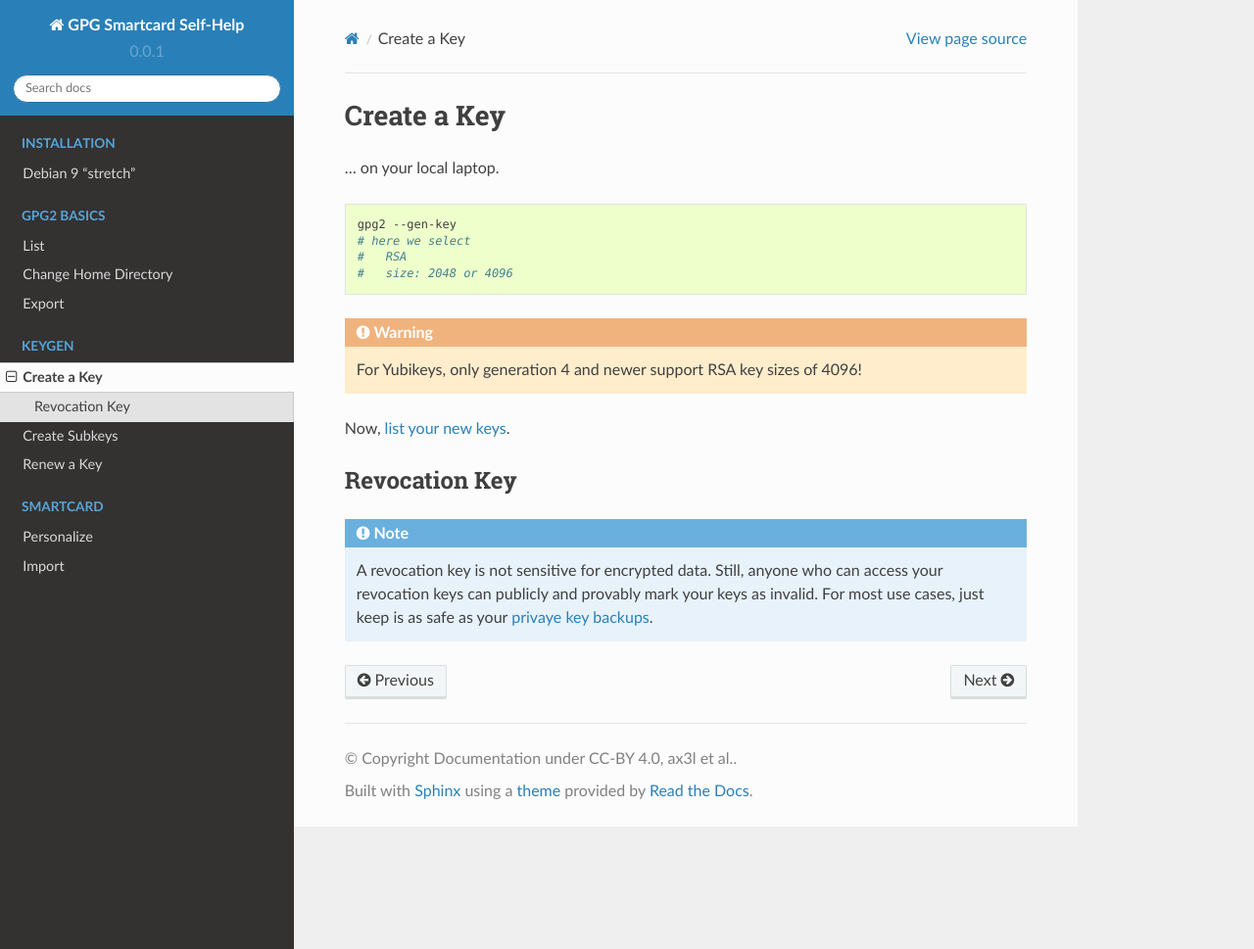
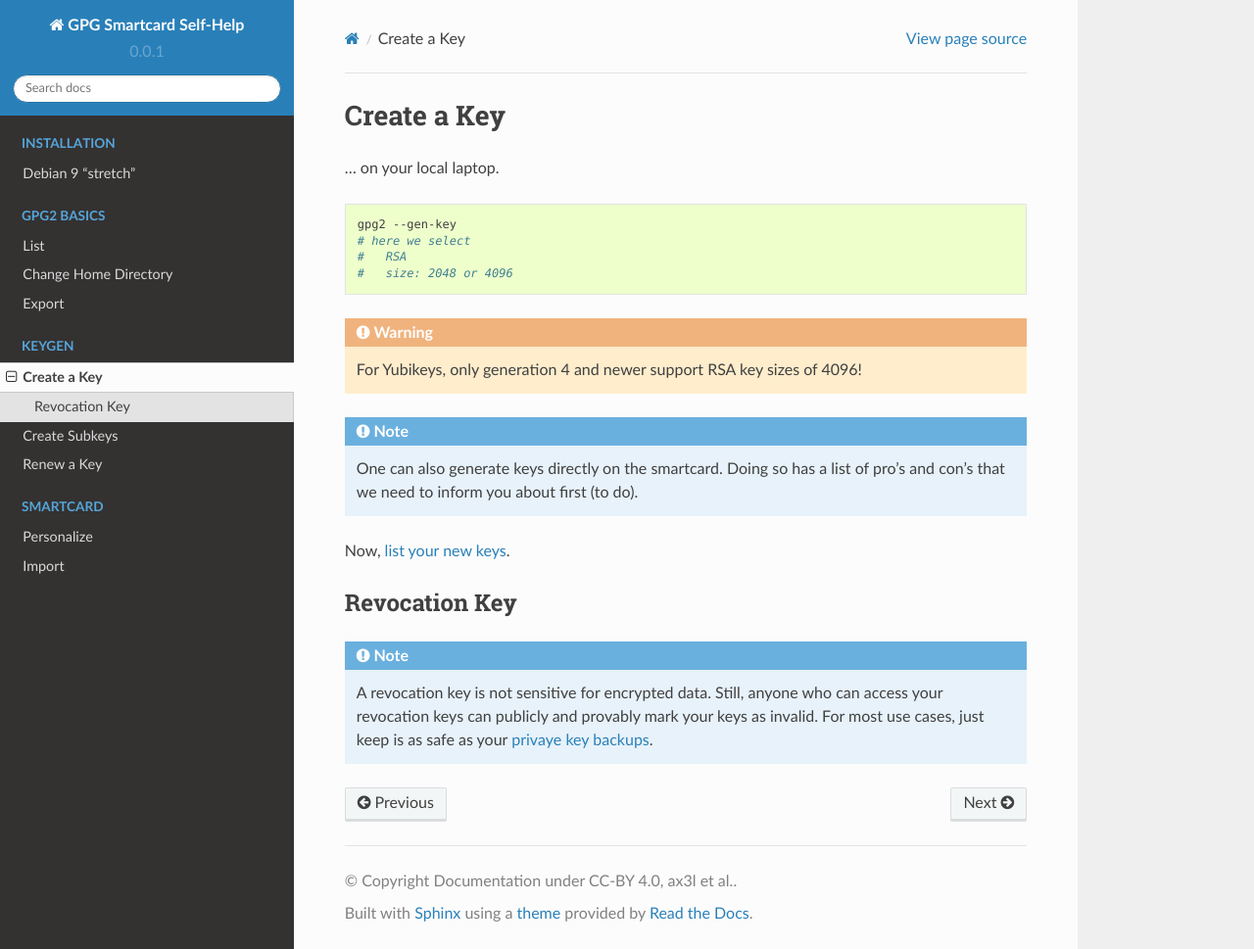
Before and after one commit to ax3l/gpg_smartcard, a Sphinx documentation site: the page built from source/keygen/new.rst, in a window 1280 px wide and 969 px high. Shown: the whole window at 98% size. Built offline with Sphinx 7.4.7 and the Read the Docs theme 2.0.0, drawn with Linux system fonts in a browser that asks for light colours.

Commit message:
Keygen: on-device note

```diff
--- a/source/keygen/new.rst
+++ b/source/keygen/new.rst
@@ -16,6 +16,11 @@ Create a Key
 
    For Yubikeys, only generation 4 and newer support RSA key sizes of 4096!
 
+.. note::
+
+   One can also generate keys directly on the smartcard.
+   Doing so has a list of pro's and con's that we need to inform you about first (to do).
+
 Now, :ref:`list your new keys <gpg2-list>`.
 
 Revocation Key
```
